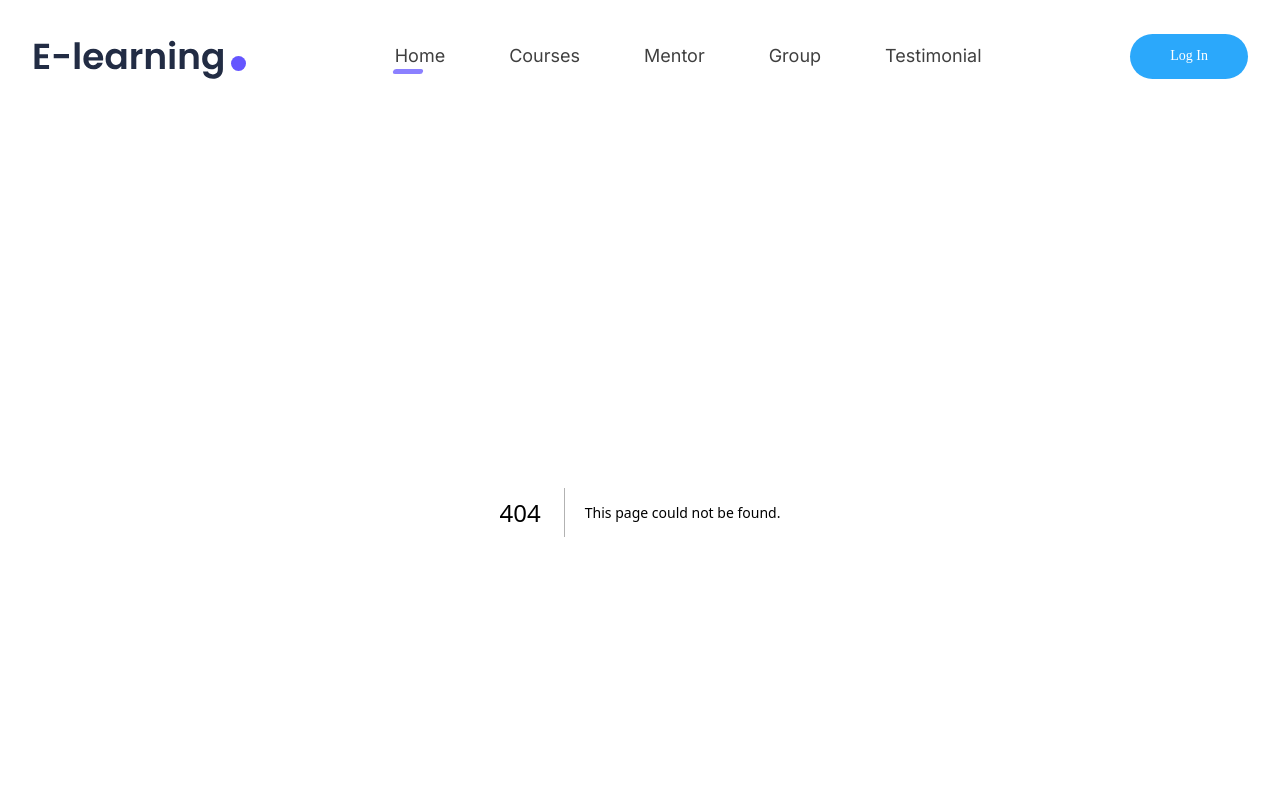
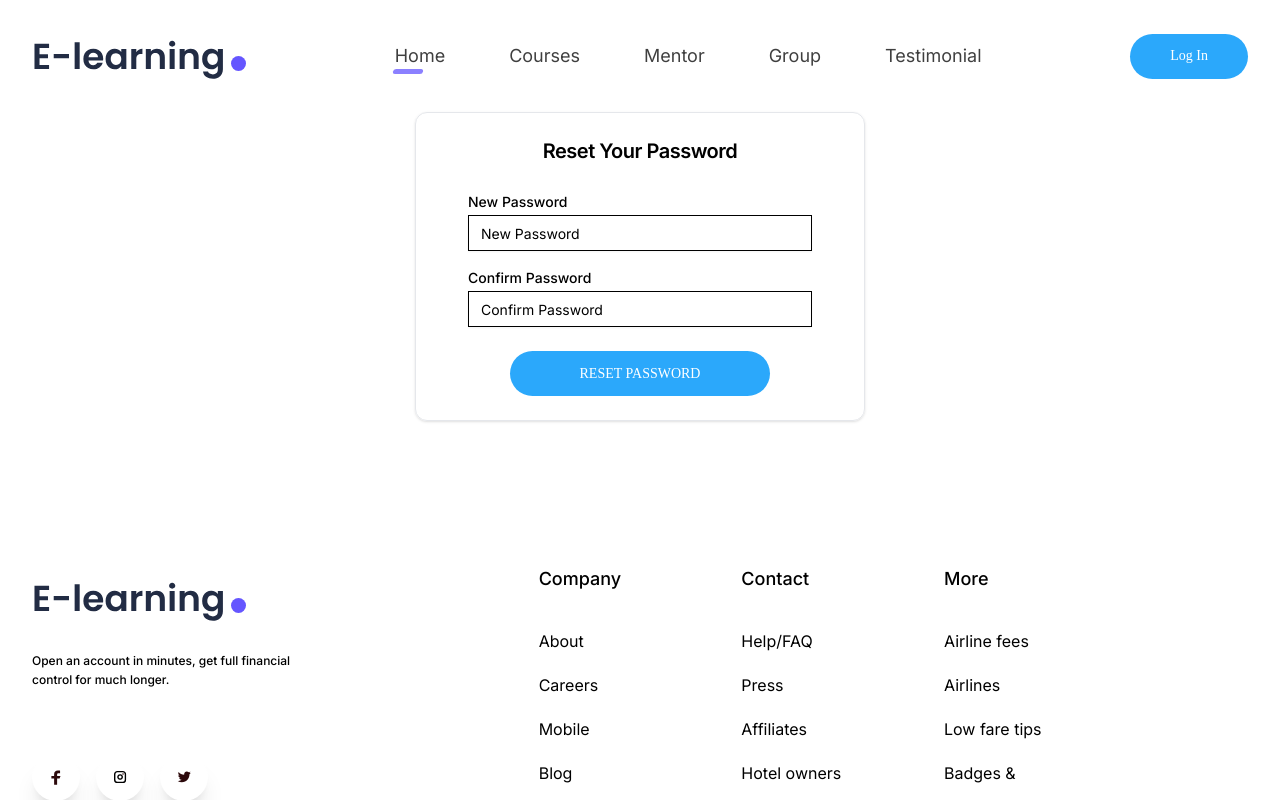
Before and after one commit to FuStudy-24/Front_End_FuStudy, a Next.js app: page /resetpass in a window 1280 px wide. Before the commit this address had no page. Shown: the top 800 px of the page. Built offline with nearby package versions, Linux system fonts and the light colour scheme.

Commit message:
add forgetpass

```diff
--- /dev/null
+++ b/src/app/(auth)/forgetpass/ForgetPassword.tsx
@@ -0,0 +1,89 @@
+"use client";
+import React, { useState } from "react";
+import { forgetPass } from "@/lib/service/forgetPassService";
+import {
+  Card,
+  CardContent,
+  CardDescription,
+  CardFooter,
+  CardHeader,
+  CardTitle,
+} from "@/components/ui/card";
+import { Input } from "@/components/ui/input";
+import { Label } from "@/components/ui/label";
+import Link from "next/link";
+import { ToastContainer, toast } from "react-toastify";
+import "react-toastify/dist/ReactToastify.css";
+
+function ForgetPassword() {
+  const [email, setEmail] = useState("");
+
+  const handleChange = (e: any) => {
+    setEmail((prev) => (prev = e.target.value));
+  };
+
+  const handleForgetPass = async () => {
+    console.log(email);
+    try {
+      const reponse = await forgetPass(email)
+      toast.success("Please check your email!")
+    } catch (error:any) {
+
+    }
+
+  };
+  return (
+    <div className="flex justify-center">
+      <Card className="w-[450px] block content-center px-7">
+        <CardHeader>
+          <CardTitle className="flex justify-center items-center text-xl">
+            Forgot your password?
+          </CardTitle>
+          <CardDescription>
+            Please fill in the email that you used to register. You will be sent
+            an email with instructions on how to reset your password.
+          </CardDescription>
+        </CardHeader>
+        <CardContent>
+          <form>
+            <div className="grid w-full items-center gap-4">
+              <div className="flex flex-col space-y-1.5">
+                <Label>Email</Label>
+                <Input
+                  type="email"
+                  placeholder="Email"
+                  onChange={(e) => {
+                    handleChange(e);
+                  }}
+                />
+              </div>
+            </div>
+          </form>
+        </CardContent>
+        <CardFooter className="block">
+          <span className="flex items-center justify-center">
+            <button
+              type="button"
+              onClick={handleForgetPass}
+              className="text-sm text-Blueviolet font-medium px-[70px] py-[12.5px] border-[0] rounded-[100px] bg-[#2ba8fb] text-[#ffffff] font-[Bold] [transition:all_0.5s] hover:bg-[#6fc5ff] hover:[box-shadow:0_0_20px_#6fc5ff50] hover:scale-110 active:bg-[#3d94cf] active:[transition:all_0.25s] active:[box-shadow:none] active:scale-[0.98]"
+            >
+              SEND EMAIL
+            </button>
+          </span>
+          <div className="flex items-center justify-center pb-2 pt-4 text-sm text-gray-400 space-x-1">
+            <span>Remeber your password? </span>
+            <Link
+              className="hover:underline hover:text-blue-500 "
+              href="/login"
+            >
+              Sign in
+            </Link>
+          </div>
+        </CardFooter>
+      </Card>
+      <ToastContainer/>
+    </div>
+  );
+}
+
+export default ForgetPassword;
--- /dev/null
+++ b/src/app/(auth)/forgetpass/page.tsx
@@ -0,0 +1,9 @@
+import ForgetPassword from './ForgetPassword'
+
+const page = () => {
+  return (
+    <ForgetPassword/>
+  )
+}
+
+export default page
--- a/src/app/(auth)/login/Login.tsx
+++ b/src/app/(auth)/login/Login.tsx
@@ -1,11 +1,11 @@
 "use client";
 import useAuthStore from "@/lib/hooks/useUserStore";
+import { postLogin } from "@/lib/service/authService";
 import Link from "next/link";
-import { postLogin } from "@/lib/service/authService";
 import { useRouter } from "next/navigation";
-import React, { use, useState } from "react";
-import { ToastContainer, toast } from 'react-toastify';
-import 'react-toastify/dist/ReactToastify.css';
+import React, { useState } from "react";
+import { ToastContainer, toast } from "react-toastify";
+import "react-toastify/dist/ReactToastify.css";
 const Login = () => {
   const [formData, setFormData] = useState({
     username: "",
@@ -28,17 +28,20 @@ const Login = () => {
 
       console.log(token, user);
 
-
       const userInfo = { ...user, token };
       login(token, userInfo);
-      toast.success("Login Successful")
+      toast.success("Login Successful");
       setTimeout(() => {
-        router.push('/');
-      }, 1000)
-    } catch (error : any) {
+        router.push("/");
+      }, 1000);
+    } catch (error: any) {
       // Handle login error
-      if (error.response && error.response.data && error.response.data.message) {
-        const err = error.response.data.message
+      if (
+        error.response &&
+        error.response.data &&
+        error.response.data.message
+      ) {
+        const err = error.response.data.message;
         toast.error(err);
         setError(error.response.data.message);
       } else {
@@ -66,6 +69,7 @@ const Login = () => {
           </p>
         </div>
       </div>
+
       <div className="lg:w-1/2 w-full flex items-center justify-center  md:px-16 px-0 z-0 bg-white">
         <div
           className="absolute lg:hidden z-10 inset-0 bg-gray-500 bg-no-repeat bg-cover items-center"
@@ -75,6 +79,7 @@ const Login = () => {
         >
           <div className="absolute bg-black opacity-60 inset-0 z-0"></div>
         </div>
+
         <div className="w-full py-6 z-20 text-gray-600">
           <h2 className="mt-3 text-3xl font-bold text-center">
             Welcome to FuStudy!
@@ -92,18 +97,23 @@ const Login = () => {
           >
             <LoginInput formData={formData} setFormData={setFormData} />
 
-            <div className="ml-24 pb-2 pt-4 text-xs text-gray-400 space-x-10">
+            <div className="flex items-center justify-center pb-2 pt-4 text-xs text-gray-400 space-x-10">
               <span>
                 {" "}
                 <input type="checkbox" id="remember-me" className="mr-2" />
                 <label>Remember Me</label>
               </span>
-              <a className="hover:underline hover:text-blue-500 " href="#">
+              <Link
+                className="hover:underline hover:text-blue-500 "
+                href="/forgetpass"
+                passHref
+              >
                 Forgot password?
-              </a>
+              </Link>
+              {/* <ForgetPass/> */}
             </div>
 
-            <div className="pb-2 pt-4 px-4 ml-28">
+            <div className="pb-2 pt-4 px-4 flex items-center justify-center">
               <button
                 type="submit"
                 className="text-sm text-Blueviolet font-medium px-[70px] py-[12.5px] border-[0] rounded-[100px] bg-[#2ba8fb] text-[#ffffff] font-[Bold] [transition:all_0.5s] hover:bg-[#6fc5ff] hover:[box-shadow:0_0_20px_#6fc5ff50] hover:scale-110 active:bg-[#3d94cf] active:[transition:all_0.25s] active:[box-shadow:none] active:scale-[0.98]"
@@ -112,7 +122,7 @@ const Login = () => {
               </button>
             </div>
 
-            <div className="ml-28 pb-2 pt-4 text-xs text-gray-400 space-x-1">
+            <div className="flex items-center justify-center pb-2 pt-4 text-xs text-gray-400 space-x-1">
               <span>Don’t have an account yet? </span>
               <Link
                 className="hover:underline hover:text-blue-500 "
@@ -121,7 +131,7 @@ const Login = () => {
                 Sign up
               </Link>
             </div>
-            <ToastContainer/>
+            <ToastContainer />
           </form>
         </div>
       </div>
@@ -159,7 +169,7 @@ const LoginInput = ({
             id="username"
             name="username"
             type="text"
-            className="border-b border-gray-300 py-1 focus:border-b-2 focus:border-blue-700 transition-colors focus:outline-none peer bg-inherit"
+            className="border-b border-gray-300 py-1 focus:border-b-2 focus:border-blue-700 transition-colors focus:outline-none  bg-inherit"
             value={formData.username}
             onChange={handleUsernameChange}
           />
--- a/src/app/(auth)/login/page.tsx
+++ b/src/app/(auth)/login/page.tsx
@@ -1,7 +1,5 @@
 
 import Login from '@/app/(auth)/login/Login'
-import React from 'react'
-
 export default function LoginPage() {
   return (
     <div>
--- a/src/app/(auth)/register/Register.tsx
+++ b/src/app/(auth)/register/Register.tsx
@@ -83,7 +83,7 @@ const Register = () => {
           >
             <RegisterInput formData={formData} setFormData={setFormData} />
 
-            <div className="pb-2 pt-4 px-4 ml-28">
+            <div className="pb-2 pt-4 px-4 flex items-center justify-center">
               <button
                 type="submit"
                 className="text-sm text-Blueviolet font-medium px-[70px] py-[12.5px] border-[0] rounded-[100px] bg-[#2ba8fb] text-[#ffffff] font-[Bold] [transition:all_0.5s] hover:bg-[#6fc5ff] hover:[box-shadow:0_0_20px_#6fc5ff50] hover:scale-110 active:bg-[#3d94cf] active:[transition:all_0.25s] active:[box-shadow:none] active:scale-[0.98]"
@@ -92,7 +92,7 @@ const Register = () => {
               </button>
             </div>
 
-            <div className="ml-28 pb-2 pt-4 text-xs text-gray-400 space-x-1">
+            <div className="flex items-center justify-center pb-2 pt-4 text-xs text-gray-400 space-x-1">
               <span>Already have an account? </span>
               <Link
                 className="hover:underline hover:text-blue-500 "
--- /dev/null
+++ b/src/app/(auth)/resetpass/ResetPassword.tsx
@@ -0,0 +1,89 @@
+"use client";
+import React, { useState } from "react";
+import { resetPass } from "@/lib/service/forgetPassService";
+import {
+  Card,
+  CardContent,
+  CardDescription,
+  CardFooter,
+  CardHeader,
+  CardTitle,
+} from "@/components/ui/card";
+import { Input } from "@/components/ui/input";
+import { Label } from "@/components/ui/label";
+import { toast } from "react-toastify";
+
+export default function ResetPassword() {
+  const [formData, setformData] = useState({
+    newPassword: "",
+    confirmPassword: "",
+  });
+
+  const handleChange = (key: any, e: any) => {
+    setformData((prev) => ({ ...prev, [key]: e.target.value }));
+  };
+
+  const handleResetpass = async() => {
+    console.log(formData);
+    try {
+      const res = await resetPass(formData)
+      toast.success("Reset Password Success!")
+    } catch (error:any) {
+
+    }
+
+  };
+  return (
+    <div className="flex justify-center">
+      <Card className="w-[450px] block content-center px-7">
+        <CardHeader>
+          <CardTitle className="flex justify-center items-center text-xl">
+            Reset Your Password
+          </CardTitle>
+          <CardDescription></CardDescription>
+        </CardHeader>
+        <CardContent>
+          <form className="space-y-5">
+            <div className="grid w-full items-center gap-4">
+              <div className="flex flex-col space-y-1.5">
+                <Label>New Password</Label>
+                <Input
+                  onChange={(e) => {
+                    handleChange("newPassword", e);
+                  }}
+                  type="password"
+                  placeholder="New Password"
+                  required
+                />
+              </div>
+            </div>
+            <div className="grid w-full items-center gap-4">
+              <div className="flex flex-col space-y-1.5">
+                <Label>Confirm Password</Label>
+                <Input
+                  onChange={(e) => {
+                    handleChange("confirmPassword", e);
+                  }}
+                  type="password"
+                  placeholder="Confirm Password"
+                  required
+                />
+              </div>
+            </div>
+          </form>
+        </CardContent>
+        <CardFooter className="block">
+          <span className="flex items-center justify-center">
+            <button
+              type="button"
+              onClick={handleResetpass}
+              className="text-sm text-Blueviolet font-medium px-[70px] py-[12.5px] border-[0] rounded-[100px] bg-[#2ba8fb] text-[#ffffff] font-[Bold] [transition:all_0.5s] hover:bg-[#6fc5ff] hover:[box-shadow:0_0_20px_#6fc5ff50] hover:scale-110 active:bg-[#3d94cf] active:[transition:all_0.25s] active:[box-shadow:none] active:scale-[0.98]"
+            >
+              RESET PASSWORD
+            </button>
+          </span>
+        </CardFooter>
+      </Card>
+    </div>
+  );
+}
--- /dev/null
+++ b/src/app/(auth)/resetpass/page.tsx
@@ -0,0 +1,10 @@
+import React from 'react'
+import ResetPassword from './ResetPassword'
+
+const page = () => {
+  return (
+    <ResetPassword/>
+  )
+}
+
+export default page
--- /dev/null
+++ b/src/lib/service/forgetPassService.js
@@ -0,0 +1,9 @@
+import axios from "../axiosCustomize";
+const forgetPass = async (data) => {
+  return await axios.post(`Authentication/ForgotPassword`, data);
+};
+const resetPass = async (data) => {
+  return await axios.post(`Authentication/ResetPassword`, data);
+};
+
+export {forgetPass, resetPass}
```
